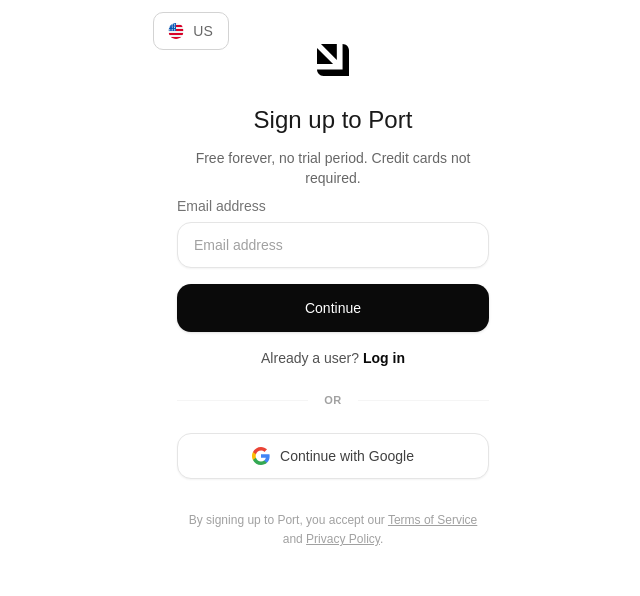
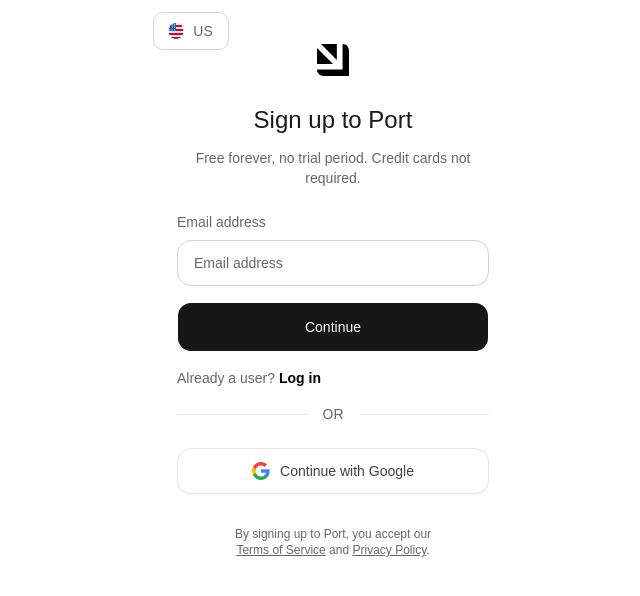
Before and after one commit to harelpanker/port-auth, a React (Vite) app: page / in a window 1280 px wide. Shown: the top 596 px of the page, without its empty margins (307-947 px from the left). Built offline with nearby package versions, Linux system fonts and the light colour scheme.

Commit message:
updating styles

```diff
--- a/src/components/LoginForm.tsx
+++ b/src/components/LoginForm.tsx
@@ -9,6 +9,7 @@ import {
 import { RegionToggle } from "./auth/RegionToggle"
 import { BrandHeader } from "./auth/BrandHeader"
 import { GoogleButton } from "./auth/GoogleButton"
+import { Button } from "./ui/button"
 
 interface LoginFormProps {
   initialEmail?: string
@@ -106,10 +107,7 @@ export function LoginForm({
   }
 
   return (
-    <div
-      className="relative w-full max-w-[440px] bg-white rounded-[24px] border border-neutral-100 p-8 shadow-xs flex flex-col items-center mx-auto"
-      style={{ fontFamily: "'DM Sans Variable', sans-serif" }}
-    >
+    <div className="relative flex w-full flex-col px-9 py-10">
       {/* Region Selector */}
       <RegionToggle region={region} onChange={setRegion} />
 
@@ -129,39 +127,40 @@ export function LoginForm({
 
       {/* Step 1: Email Form */}
       {step === 1 && !isForgotPassword && (
-        <div className="w-full flex flex-col items-center animate-in fade-in duration-200">
+        <div className="flex w-full animate-in flex-col duration-200 fade-in">
           <BrandHeader title="Log in to Port" />
 
-          <form onSubmit={handleEmailSubmit} className="w-full mt-2">
-            <div className="w-full mb-4 text-left">
-              <label className="block text-sm font-medium text-neutral-500 mb-1.5">
-                Email address
-              </label>
+          <form
+            onSubmit={handleEmailSubmit}
+            className="flex w-full flex-col gap-y-4 pt-6"
+          >
+            <div className="flex w-full flex-col gap-y-2 text-left">
+              <label className="text-sm text-black/60">Email address</label>
               <input
                 type="email"
                 required
                 placeholder="Email address"
                 value={email}
                 onChange={(e) => setEmail(e.target.value)}
-                className="w-full px-4 py-3 bg-white border border-neutral-200 rounded-xl text-sm font-normal text-neutral-900 placeholder-neutral-400 outline-none focus:border-neutral-900 focus:ring-1 focus:ring-neutral-900 transition-all shadow-xs"
+                className="w-full rounded-xl border border-[#D3D3D3] bg-white px-4 py-3 text-sm placeholder-black/60 transition-all outline-none focus:border-black focus:ring-1 focus:ring-black"
               />
             </div>
 
-            <button
+            <Button
               type="submit"
-              className="w-full py-3.5 bg-neutral-950 hover:bg-neutral-800 active:translate-y-px transition-all rounded-xl text-white font-medium text-center text-sm cursor-pointer shadow-sm flex items-center justify-center gap-2"
+              className="h-auto rounded-xl py-3.5 font-medium transition"
             >
               Continue
-            </button>
+            </Button>
           </form>
 
           {signupUrl && (
-            <div className="mt-4 text-sm font-normal text-neutral-600">
+            <div className="my-4 text-sm text-black/60">
               New to Port?{" "}
               <button
                 type="button"
                 onClick={handleSignupClick}
-                className="font-semibold text-neutral-950 hover:underline cursor-pointer"
+                className="cursor-pointer font-semibold text-black hover:underline"
               >
                 Sign up
               </button>
@@ -169,12 +168,10 @@ export function LoginForm({
           )}
 
           {/* Divider */}
-          <div className="w-full flex items-center my-6">
-            <div className="flex-1 border-t border-neutral-100" />
-            <span className="px-4 text-[11px] font-semibold text-neutral-400 tracking-wider">
-              OR
-            </span>
-            <div className="flex-1 border-t border-neutral-100" />
+          <div className="mb-6 flex w-full items-center">
+            <div className="flex-1 border-t border-[#E3E3E3]" />
+            <span className="px-4 text-sm text-black/60">OR</span>
+            <div className="flex-1 border-t border-[#E3E3E3]" />
           </div>
 
           {/* Google Login */}
@@ -316,25 +313,26 @@ export function LoginForm({
             description="Enter your email and we'll send you link instructions to reset your password."
           />
 
-          <form onSubmit={handleEmailSubmit} className="w-full mt-2">
-            <div className="w-full mb-4 text-left">
-              <label className="block text-sm font-medium text-neutral-500 mb-1.5">
-                Email address
-              </label>
+          <form
+            onSubmit={handleEmailSubmit}
+            className="flex w-full flex-col gap-y-4 pt-6"
+          >
+            <div className="flex w-full flex-col gap-y-2 text-left">
+              <label className="text-sm text-black/60">Email address</label>
               <input
                 type="email"
                 required
                 placeholder="Email address"
                 value={email}
                 onChange={(e) => setEmail(e.target.value)}
-                className="w-full px-4 py-3 bg-white border border-neutral-200 rounded-xl text-sm font-normal text-neutral-900 placeholder-neutral-400 outline-none focus:border-neutral-900 focus:ring-1 focus:ring-neutral-900 transition-all shadow-xs"
+                className="w-full rounded-xl border border-[#D3D3D3] bg-white px-4 py-3 text-sm placeholder-black/60 transition-all outline-none focus:border-black focus:ring-1 focus:ring-black"
               />
             </div>
 
-            <button
+            <Button
               type="submit"
               disabled={isLoading}
-              className="w-full py-3.5 bg-neutral-950 hover:bg-neutral-800 active:translate-y-px transition-all rounded-xl text-white font-medium text-center text-sm cursor-pointer shadow-sm flex items-center justify-center gap-2 disabled:opacity-50 disabled:pointer-events-none"
+              className="h-auto rounded-xl py-3.5 font-medium transition"
             >
               {isLoading ? (
                 <>
@@ -344,7 +342,7 @@ export function LoginForm({
               ) : (
                 "Send reset link"
               )}
-            </button>
+            </Button>
           </form>
         </div>
       )}
--- a/src/components/SignUpForm.tsx
+++ b/src/components/SignUpForm.tsx
@@ -10,6 +10,7 @@ import { RegionToggle } from "./auth/RegionToggle"
 import { BrandHeader } from "./auth/BrandHeader"
 import { GoogleButton } from "./auth/GoogleButton"
 import { TermsDisclaimer } from "./auth/TermsDisclaimer"
+import { Button } from "./ui/button"
 
 interface SignUpFormProps {
   initialEmail?: string
@@ -101,42 +102,43 @@ export function SignUpForm({
 
       {/* Step 1: Email Form */}
       {step === 1 ? (
-        <div className="flex w-full animate-in flex-col items-center duration-200 fade-in">
+        <div className="flex w-full animate-in flex-col duration-200 fade-in">
           <BrandHeader
             title="Sign up to Port"
             description="Free forever, no trial period. Credit cards not required."
           />
 
-          <form onSubmit={handleEmailSubmit} className="mt-2 w-full">
-            <div className="mb-4 w-full text-left">
-              <label className="mb-1.5 block text-sm font-medium text-neutral-500">
-                Email address
-              </label>
+          <form
+            onSubmit={handleEmailSubmit}
+            className="flex w-full flex-col gap-y-4 pt-6"
+          >
+            <div className="flex w-full flex-col gap-y-2 text-left">
+              <label className="text-sm text-black/60">Email address</label>
               <input
                 type="email"
                 required
                 placeholder="Email address"
                 value={email}
                 onChange={(e) => setEmail(e.target.value)}
-                className="w-full rounded-xl border border-neutral-200 bg-white px-4 py-3 text-sm font-normal text-neutral-900 placeholder-neutral-400 shadow-xs transition-all outline-none focus:border-neutral-900 focus:ring-1 focus:ring-neutral-900"
+                className="w-full rounded-xl border border-[#D3D3D3] bg-white px-4 py-3 text-sm placeholder-black/60 transition-all outline-none focus:border-black focus:ring-1 focus:ring-black"
               />
             </div>
 
-            <button
+            <Button
               type="submit"
-              className="flex w-full cursor-pointer items-center justify-center gap-2 rounded-xl bg-neutral-950 py-3.5 text-center text-sm font-medium text-white shadow-sm transition-all hover:bg-neutral-800 active:translate-y-px"
+              className="h-auto rounded-xl py-3.5 font-medium transition"
             >
               Continue
-            </button>
+            </Button>
           </form>
 
           {loginUrl && (
-            <div className="mt-4 text-sm font-normal text-neutral-600">
+            <div className="my-4 text-sm text-black/60">
               Already a user?{" "}
               <button
                 type="button"
                 onClick={handleLoginClick}
-                className="cursor-pointer font-semibold text-neutral-950 hover:underline"
+                className="cursor-pointer font-semibold text-black hover:underline"
               >
                 Log in
               </button>
@@ -144,12 +146,10 @@ export function SignUpForm({
           )}
 
           {/* Divider */}
-          <div className="my-6 flex w-full items-center">
-            <div className="flex-1 border-t border-neutral-100" />
-            <span className="px-4 text-[11px] font-semibold tracking-wider text-neutral-400">
-              OR
-            </span>
-            <div className="flex-1 border-t border-neutral-100" />
+          <div className="mb-6 flex w-full items-center">
+            <div className="flex-1 border-t border-[#E3E3E3]" />
+            <span className="px-4 text-sm text-black/60">OR</span>
+            <div className="flex-1 border-t border-[#E3E3E3]" />
           </div>
 
           {/* Google Login */}
--- a/src/components/auth/BrandHeader.tsx
+++ b/src/components/auth/BrandHeader.tsx
@@ -16,7 +16,7 @@ export function BrandHeader({ title, description }: BrandHeaderProps) {
       <div className="flex flex-col gap-y-3">
         <h2 className="text-2xl font-medium text-black/90">{title}</h2>
         {description && (
-          <div className="max-w-[288px] text-sm font-medium text-black/60">
+          <div className="mx-auto max-w-[288px] text-sm font-medium text-black/60">
             {description}
           </div>
         )}
--- a/src/components/auth/TermsDisclaimer.tsx
+++ b/src/components/auth/TermsDisclaimer.tsx
@@ -1,10 +1,9 @@
-
 export function TermsDisclaimer() {
   return (
-    <p className="mt-8 text-xs text-neutral-400 text-center leading-relaxed font-normal max-w-[310px]">
+    <p className="mx-auto mt-8 max-w-[210px] text-center text-xs text-black/60">
       By signing up to Port, you accept our{" "}
       <a
-        href="https://www.getport.io/terms-of-service"
+        href="https://www.port.io/legal/terms-of-service"
         target="_blank"
         rel="noopener noreferrer"
         className="underline hover:text-neutral-600"
@@ -13,7 +12,7 @@ export function TermsDisclaimer() {
       </a>{" "}
       and{" "}
       <a
-        href="https://www.getport.io/privacy-policy"
+        href="https://www.port.io/legal/privacy-policy"
         target="_blank"
         rel="noopener noreferrer"
         className="underline hover:text-neutral-600"
```
